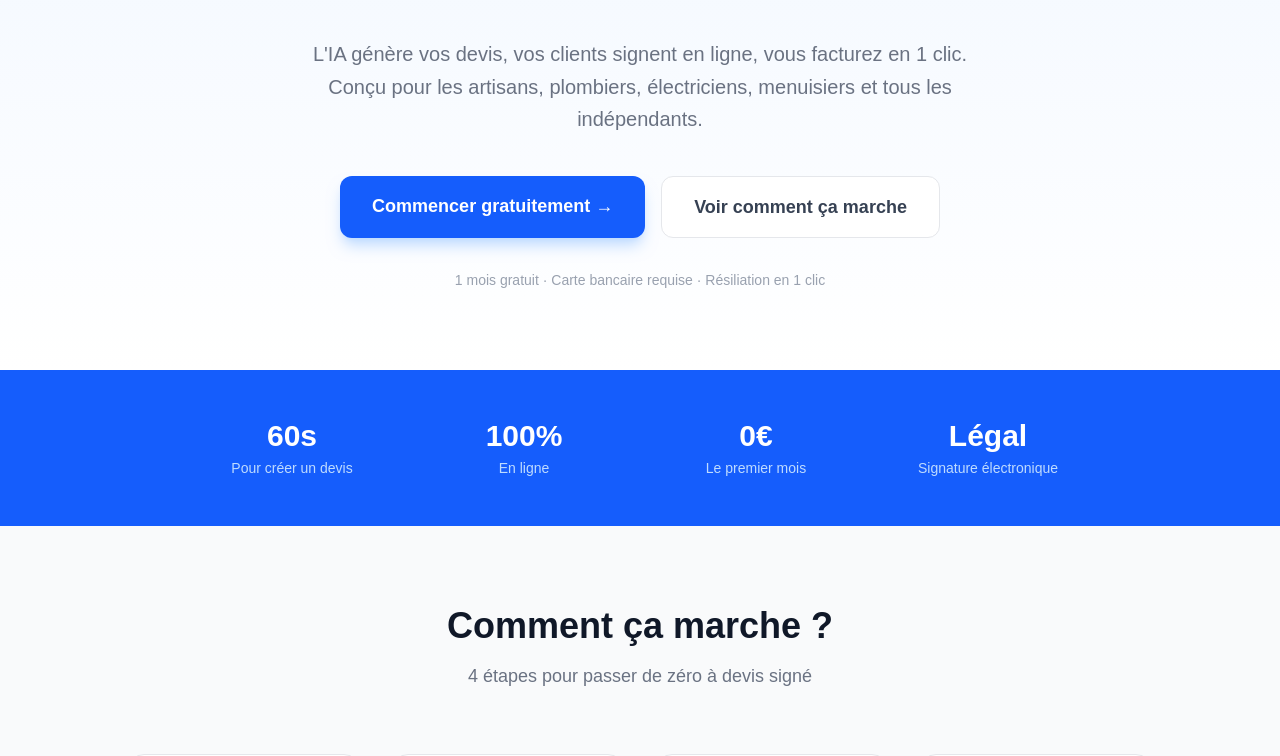
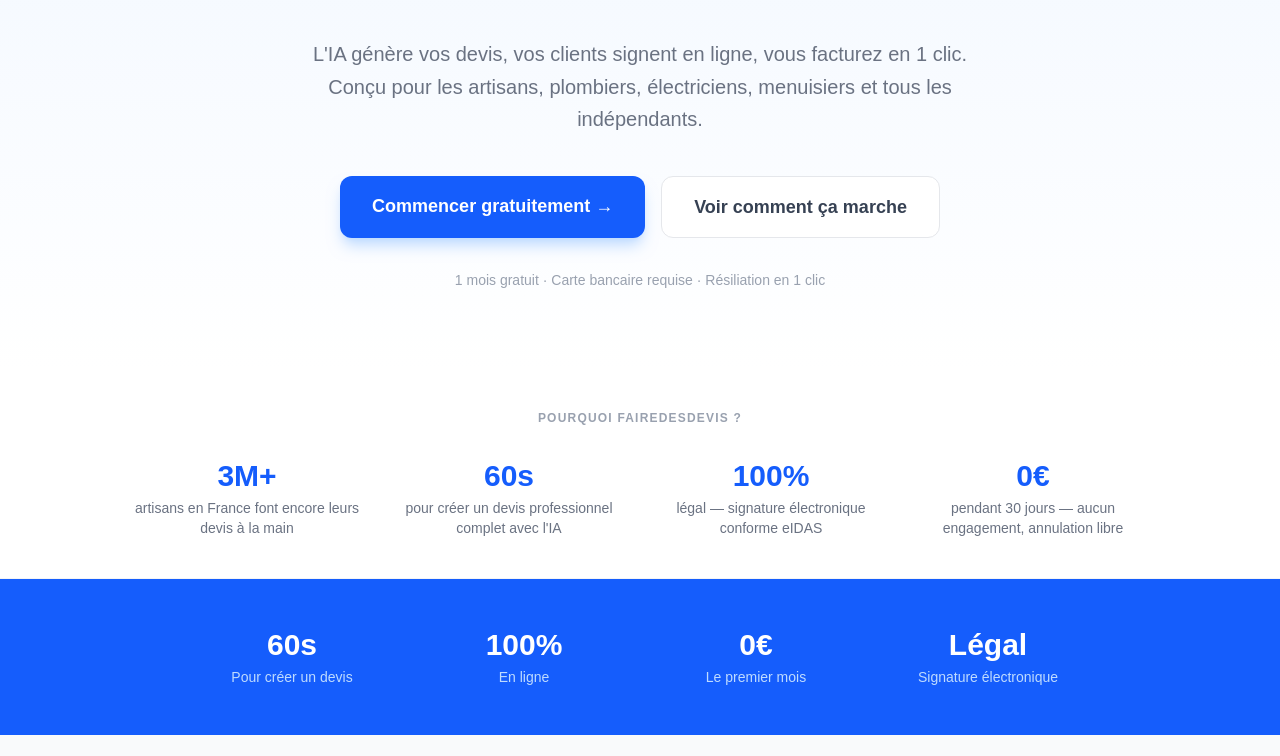
Before and after one commit to marcmasterbet/fairedesdevis, a Next.js app: page / in a window 1280 px wide. Shown: the part 437-1193 px from the top of the page. Built offline with nearby package versions, Linux system fonts and the light colour scheme; no server answers.

Commit message:
feat: preuve sociale marché + message essai sans anxiété

```diff
--- a/app/page.tsx
+++ b/app/page.tsx
@@ -105,6 +105,33 @@ export default function Home() {
           <p className="text-gray-400 text-sm">1 mois gratuit · Carte bancaire requise · Résiliation en 1 clic</p>
         </div>
       </section>
+
+{/* Preuve sociale — marché */}
+<section className="py-10 px-6 bg-white border-b border-gray-100">
+  <div className="max-w-5xl mx-auto">
+    <p className="text-center text-gray-400 text-xs font-semibold uppercase tracking-widest mb-8">
+      Pourquoi FaireDesDevis ?
+    </p>
+    <div className="grid grid-cols-2 md:grid-cols-4 gap-6 text-center">
+      <div>
+        <p className="text-3xl font-bold text-blue-600">3M+</p>
+        <p className="text-gray-500 text-sm mt-1">artisans en France font encore leurs devis à la main</p>
+      </div>
+      <div>
+        <p className="text-3xl font-bold text-blue-600">60s</p>
+        <p className="text-gray-500 text-sm mt-1">pour créer un devis professionnel complet avec l'IA</p>
+      </div>
+      <div>
+        <p className="text-3xl font-bold text-blue-600">100%</p>
+        <p className="text-gray-500 text-sm mt-1">légal — signature électronique conforme eIDAS</p>
+      </div>
+      <div>
+        <p className="text-3xl font-bold text-blue-600">0€</p>
+        <p className="text-gray-500 text-sm mt-1">pendant 30 jours — aucun engagement, annulation libre</p>
+      </div>
+    </div>
+  </div>
+</section>
 
       {/* Stats */}
       <section className="py-12 px-6 bg-blue-600">
```
